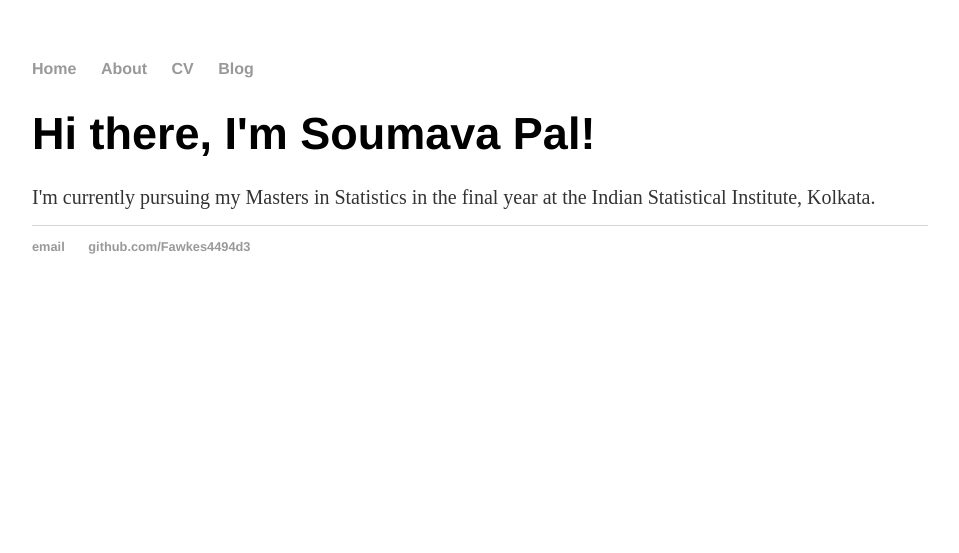
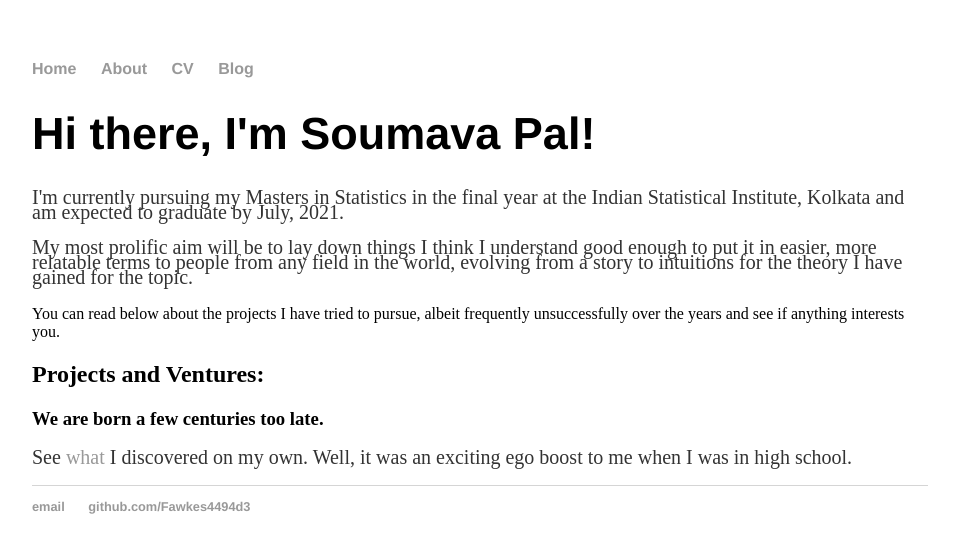
Before and after one commit to Fawkes4494d3/Fawkes4494d3.github.io, a Jekyll site: the page built from index.html, in a window 1280 px wide. Shown: the top 553 px of the page, without its empty margins (160-1119 px from the left). Built offline with Jekyll 4.4.1, drawn with Linux system fonts in a browser that asks for light colours.

Commit message:
Update index.html

```diff
--- a/index.html
+++ b/index.html
@@ -4,5 +4,12 @@ title: Fawkes4494d3, IRL Soumava
 ---
 <div class="blurb">
 	<h1>Hi there, I'm Soumava Pal!</h1>
-	<p>I'm currently pursuing my Masters in Statistics in the final year at the Indian Statistical Institute, Kolkata.</p>
+	<p>I'm currently pursuing my Masters in Statistics in the final year at the Indian Statistical Institute, Kolkata and am expected to graduate by July, 2021.</p>
+	<p> My most prolific aim will be to lay down things I think I understand good enough to put it in easier, more relatable terms to people from any field in the world, evolving from a story to intuitions for the theory I have gained for the topic.</p>
+	You can read below about the projects I have tried to pursue, albeit frequently unsuccessfully over the years and see if anything interests you.
+
+	<h2> Projects and Ventures:</h2>
+
+	<h3> We are born a few centuries too late.</h3>
+	<p> See <a href="https://www.academia.edu/29826889/An_Algebraic_Proof_and_An_Extension_of_A_Property_of_Kth_Natural_Powers">what</a> I discovered on my own. Well, it was an exciting ego boost to me when I was in high school.</p>
 </div><!-- /.blurb -->
```
